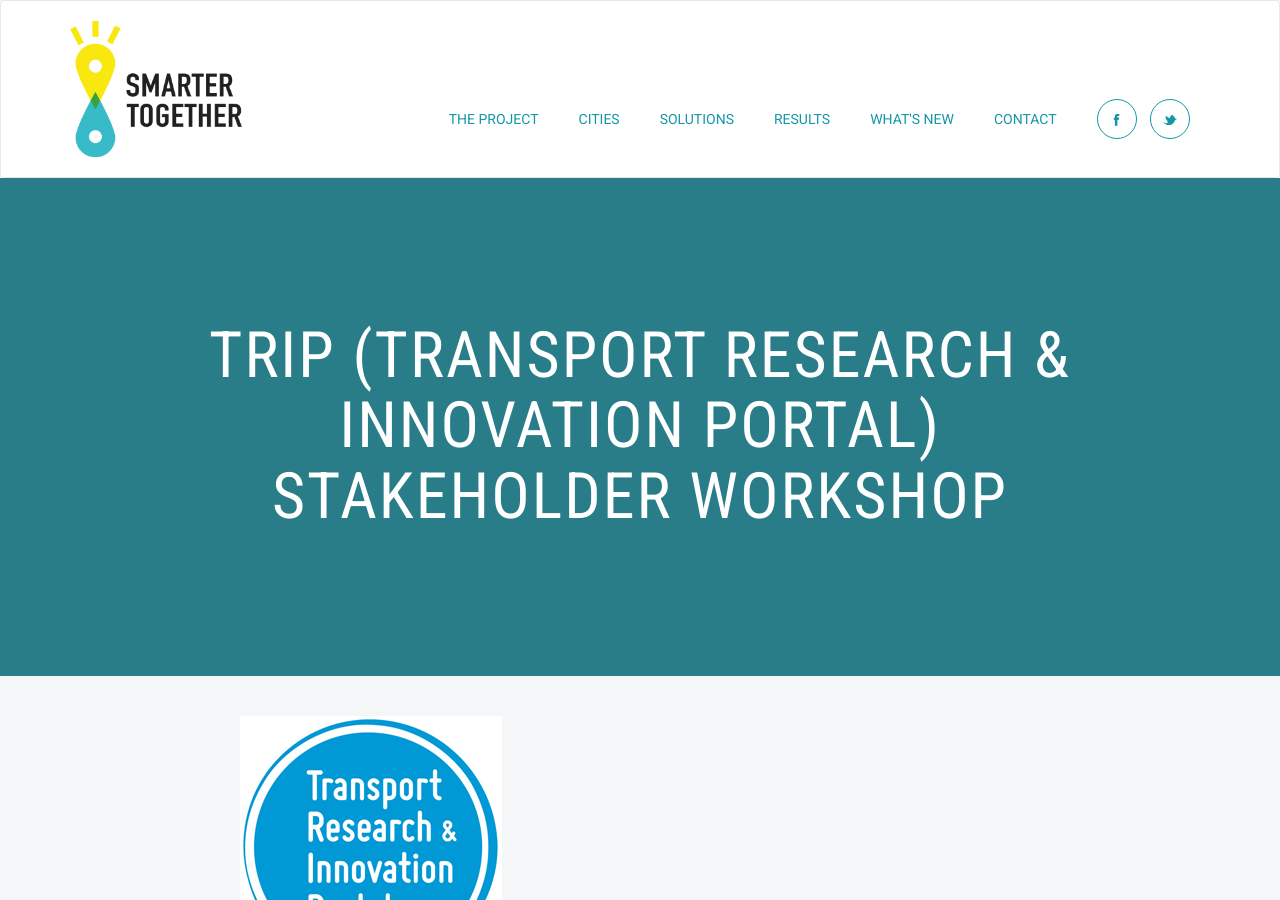
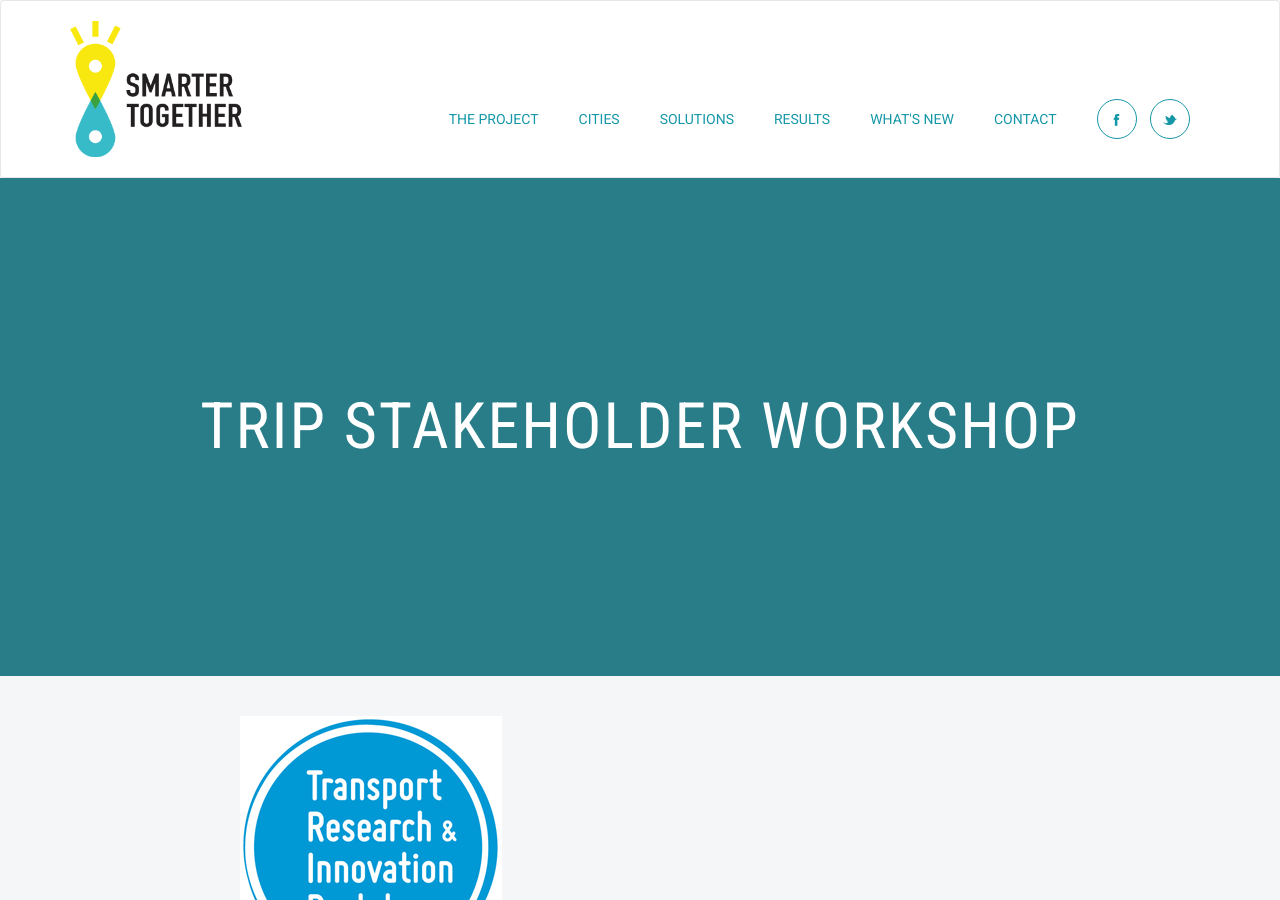
Before and after one commit to frontcraft/smarttogether, a Jekyll site: the page built from _events/2017-05-03-TRIP-Stakeholder-Workshop.md, in a window 1280 px wide and 900 px high. Built offline with Jekyll 4.4.1, drawn with Linux system fonts in a browser that asks for light colours; nearby versions of some CDN libraries.

Commit message:
Update 2017-05-03-TRIP-Stakeholder-Workshop.md

```diff
--- a/_events/2017-05-03-TRIP-Stakeholder-Workshop.md
+++ b/_events/2017-05-03-TRIP-Stakeholder-Workshop.md
@@ -1,6 +1,6 @@
 ---
 layout: post
-title:  "TRIP (Transport Research & Innovation Portal) Stakeholder Workshop"
+title:  "TRIP Stakeholder Workshop"
 date: 2017-05-03
 imageurl: 'images/events/TRIP Logo.png'
 location: "Brussels, Belgium"
```
